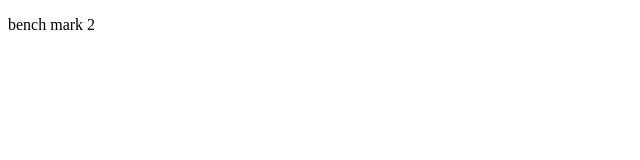
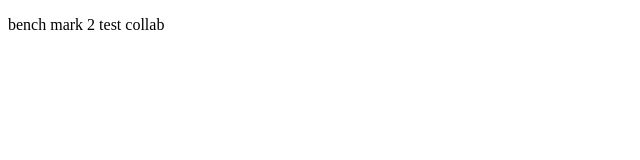
Before and after one commit to daoqingao/Underworld-Mayhem, a website: page dist/benchmark2.html in a window 1280 px wide. Shown: the full height of the page, 0-640 px from the left. Drawn offline with Linux system fonts and the light colour scheme.

Commit message:
test collab

```diff
--- a/dist/benchmark2.html
+++ b/dist/benchmark2.html
@@ -4,6 +4,6 @@
     <title>bench mark 2</title>
 </head>
 <body>
-<p>bench mark 2</p>
+<p>bench mark 2 test collab</p>
 </body>
 </html>
```
